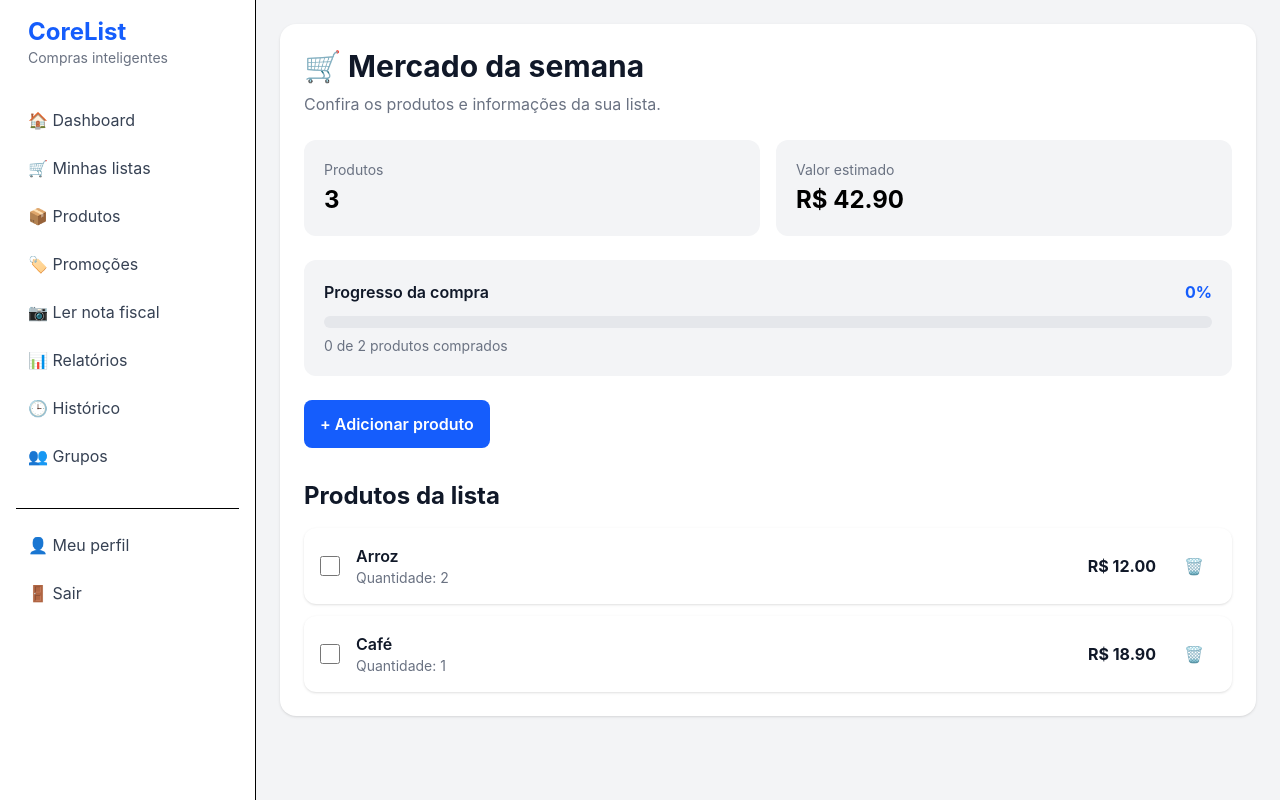
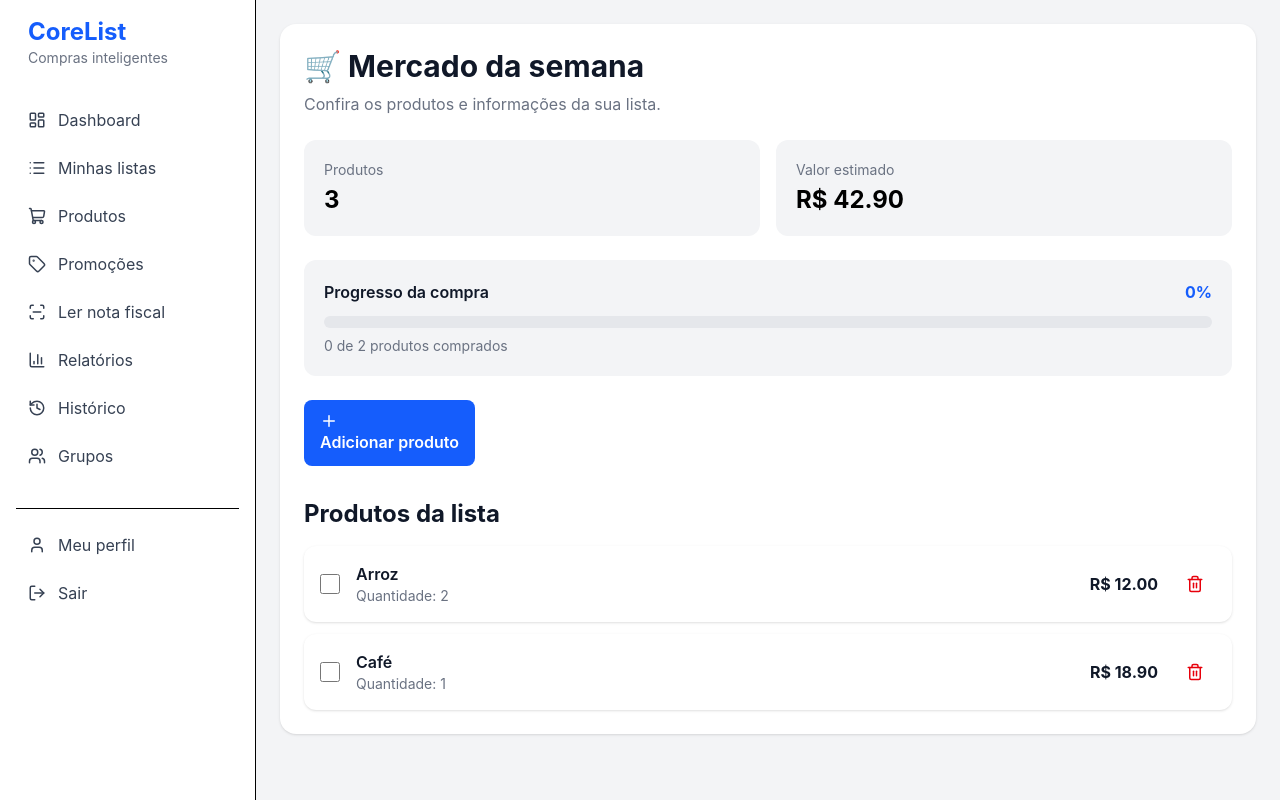
Before and after one commit to jvxp34/corelist-frontend-v2, a React (Vite) app: page /listas/1 in a window 1280 px wide. Built offline with nearby package versions, Linux system fonts and the light colour scheme.

Commit message:
feat: finaliza ajustes visuais do dia 2

```diff
--- a/package.json
+++ b/package.json
@@ -11,6 +11,7 @@
   },
   "dependencies": {
     "@tailwindcss/vite": "^4.3.3",
+    "lucide-react": "^1.43.0",
     "react": "^19.2.8",
     "react-dom": "^19.2.8",
     "react-router-dom": "^7.18.3",
--- a/src/components/Sidebar.tsx
+++ b/src/components/Sidebar.tsx
@@ -1,4 +1,17 @@
 import { NavLink } from 'react-router-dom'
+import {
+  LayoutDashboard,
+  ShoppingCart,
+  List,
+  History,
+  BarChart3,
+  Tag,
+  ScanLine,
+  Users,
+  User,
+  Settings,
+  LogOut,
+} from 'lucide-react'
 
 function Sidebar() {
   return (
@@ -20,56 +33,80 @@ function Sidebar() {
           to="/dashboard"
           className="block rounded-lg px-3 py-2 text-gray-700 hover:bg-blue-50 hover:text-blue-600"
         >
-          🏠 Dashboard
+          <div className="flex items-center gap-3">
+            <LayoutDashboard size={18} />
+            <span>Dashboard</span>
+          </div>
         </NavLink>
 
         <NavLink
           to="/listas"
           className="block rounded-lg px-3 py-2 text-gray-700 hover:bg-blue-50 hover:text-blue-600"
         >
-          🛒 Minhas listas
+          <div className="flex items-center gap-3">
+            <List size={18} />
+            <span>Minhas listas</span>
+          </div>
         </NavLink>
 
         <NavLink
           to="/produtos"
           className="block rounded-lg px-3 py-2 text-gray-700 hover:bg-blue-50 hover:text-blue-600"
         >
-          📦 Produtos
+          <div className="flex items-center gap-3">
+            <ShoppingCart size={18} />
+            <span>Produtos</span>
+          </div>
         </NavLink>
 
         <NavLink
           to="/promocoes"
           className="block rounded-lg px-3 py-2 text-gray-700 hover:bg-blue-50 hover:text-blue-600"
         >
-          🏷️ Promoções
+          <div className="flex items-center gap-3">
+            <Tag size={18} />
+            <span>Promoções</span>
+          </div>
         </NavLink>
 
         <NavLink
           to="/scanner"
           className="block rounded-lg px-3 py-2 text-gray-700 hover:bg-blue-50 hover:text-blue-600"
         >
-          📷 Ler nota fiscal
+          <div className="flex items-center gap-3">
+            <ScanLine size={18} />
+            <span>Ler nota fiscal</span>
+          </div>
         </NavLink>
 
         <NavLink
           to="/relatorios"
           className="block rounded-lg px-3 py-2 text-gray-700 hover:bg-blue-50 hover:text-blue-600"
         >
-          📊 Relatórios
+          <div className="flex items-center gap-3">
+            <BarChart3 size={18} />
+            <span>Relatórios</span>
+          </div>
         </NavLink>
 
         <NavLink
           to="/historico"
           className="block rounded-lg px-3 py-2 text-gray-700 hover:bg-blue-50 hover:text-blue-600"
         >
-          🕒 Histórico
+          <div className="flex items-center gap-3">
+            <History size={18} />
+            <span>Histórico</span>
+          </div>
         </NavLink>
 
         <NavLink
           to="/grupos"
           className="block rounded-lg px-3 py-2 text-gray-700 hover:bg-blue-50 hover:text-blue-600"
         >
-          👥 Grupos
+          <div className="flex items-center gap-3">
+            <Users size={18} />
+            <span>Grupos</span>
+          </div>
         </NavLink>
 
       </nav>
@@ -80,14 +117,20 @@ function Sidebar() {
           to="/perfil"
           className="block rounded-lg px-3 py-2 text-gray-700 hover:bg-blue-50 hover:text-blue-600"
         >
-          👤 Meu perfil
+          <div className="flex items-center gap-3">
+            <User size={18} />
+            <span>Meu perfil</span>
+          </div>
         </NavLink>
 
         <button
           type="button"
           className="mt-2 w-full rounded-lg px-3 py-2 text-left text-gray-700 hover:bg-red-50 hover:text-red-600"
         >
-          🚪 Sair
+          <div className="flex items-center gap-3">
+            <LogOut size={18} />
+            <span>Sair</span>
+          </div>
         </button>
 
       </div>
--- a/src/pages/Dashboard.tsx
+++ b/src/pages/Dashboard.tsx
@@ -1,10 +1,12 @@
+import { Lightbulb } from 'lucide-react'
+
 function Dashboard() {
   return (
     <div className="min-h-screen bg-gray-100 p-6">
       <div className="mx-auto max-w-6xl">
 
         <h1 className="text-3xl font-bold text-gray-900">
-          Olá, João 👋
+          Olá, João
         </h1>
 
         <p className="mt-2 text-gray-500">
@@ -44,7 +46,12 @@ function Dashboard() {
 
         <div className="mt-6 rounded-2xl bg-white p-6 shadow">
           <h2 className="text-xl font-bold">
-            💡 Oportunidades
+          <div className="flex items-center gap-3">
+            <Lightbulb size={22} />
+            <h2 className="text-xl font-bold">
+              Oportunidades
+            </h2>
+          </div>
           </h2>
 
           <div className="mt-4 space-y-3">
--- a/src/pages/ListDetail.tsx
+++ b/src/pages/ListDetail.tsx
@@ -1,5 +1,7 @@
 import { useParams } from 'react-router-dom'
 import { useState } from 'react'
+import { Pencil, Trash2, Plus, ArrowLeft } from 'lucide-react'
+
 
 function ListDetail() {
   const [mostrarFormulario, setMostrarFormulario] = useState(false)
@@ -190,7 +192,8 @@ function ListDetail() {
           onClick={() => setMostrarFormulario(true)}
           className="mt-6 rounded-lg bg-blue-600 px-4 py-3 font-semibold text-white hover:bg-blue-700"
         >
-          + Adicionar produto
+          <Plus size={18}/>
+          Adicionar produto
         </button>
 
         {mostrarFormulario && (
@@ -342,7 +345,7 @@ function ListDetail() {
                     }
                     className="rounded-lg px-3 py-2 text-red-600 hover:bg-red-50"
                   >
-                    🗑️
+                    <Trash2 size={18}/>
                   </button>
 
                 </div>
--- a/src/pages/Lists.tsx
+++ b/src/pages/Lists.tsx
@@ -1,6 +1,6 @@
 import { useState } from 'react'
 import { useNavigate } from 'react-router-dom'
-
+import { Plus, ShoppingCart, Home, X, ArrowRight } from 'lucide-react'
 
 function Lists() {
   const [mostrarFormulario, setMostrarFormulario] = useState(false)
@@ -61,9 +61,10 @@ function Lists() {
         <button
           type="button"
           onClick={() => setMostrarFormulario(true)}
-          className="rounded-lg bg-blue-600 px-4 py-3 font-semibold text-white transition hover:bg-blue-700"
+          className="flex items-center gap-2 rounded-lg bg-blue-600 px-4 py-3 font-semibold text-white transition hover:bg-blue-700"
         >
-          + Nova lista
+          <Plus size={18} />
+          Nova lista
         </button>
 
       </div>
@@ -95,6 +96,7 @@ function Lists() {
               }}
               className="rounded-lg border border-gray-300 px-4 py-2 font-medium hover:bg-gray-50"
             >
+              <X size={18} />
               Cancelar
             </button>
 
@@ -103,6 +105,7 @@ function Lists() {
               onClick={criarLista}
               className="rounded-lg bg-blue-600 px-4 py-2 font-medium text-white hover:bg-blue-700"
             >
+              <X size={18} />
               Criar lista
             </button>
 
@@ -121,9 +124,17 @@ function Lists() {
             className="rounded-2xl bg-white p-6 shadow"
           >
 
-            <h2 className="text-xl font-bold">
-              🛒 {lista.nome}
-            </h2>
+            <div className="flex items-center gap-3">
+              {lista.id === 1 ? (
+                <ShoppingCart size={22} />
+              ) : (
+                <Home size={22} />
+              )}
+
+              <h2 className="text-xl font-bold">
+                {lista.nome}
+              </h2>
+            </div>
 
             <p className="mt-2 text-gray-500">
               {lista.produtos} produtos
@@ -139,6 +150,7 @@ function Lists() {
               className="mt-6 rounded-lg border border-gray-300 px-4 py-2 font-medium hover:bg-gray-50"
             >
               Abrir lista
+              <ArrowRight size={18}/>
             </button>
 
           </div>
```
Also changed, not shown: 1 other file (tests, documents, lock files or other folders).
